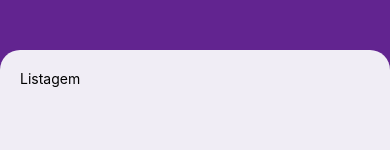
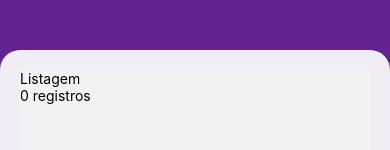
Before and after one commit to gorda0/account-test, a React Native app: screen / in a window 390 px wide. Shown: the part 150-300 px from the top of the page. Built offline with nearby package versions, Linux system fonts and the light colour scheme.

Commit message:
account listing enhancements

```diff
--- /dev/null
+++ b/src/components/BlankView/index.tsx
@@ -0,0 +1,9 @@
+import { View } from "react-native";
+
+import colors from "@constants/colors";
+import styled from "styled-components";
+
+export const BlankView = styled(View)`
+  background-color: ${colors.offwhite};
+  flex: 1;
+`;
--- a/src/components/Header/index.tsx
+++ b/src/components/Header/index.tsx
@@ -1,7 +1,7 @@
 import { ReactNode } from "react";
 import { TouchableWithoutFeedback, TouchableOpacity, View } from "react-native";
 
-import { Container, RowContainer, Title, BaseContainer } from "./styles";
+import { Container, RowContainer, Title } from "./styles";
 
 interface HeaderProps {
   name: string;
@@ -20,7 +20,7 @@ const Header = ({ name, leftItem, rightItem, bottomItem }: HeaderProps) => {
         </RowContainer>
         {rightItem && <TouchableOpacity>{rightItem}</TouchableOpacity>}
       </Container>
-      {bottomItem && <BaseContainer>{bottomItem}</BaseContainer>}
+      {bottomItem && <Container>{bottomItem}</Container>}
     </View>
   );
 };
--- a/src/components/Header/styles.ts
+++ b/src/components/Header/styles.ts
@@ -3,24 +3,21 @@ import { Text, View } from "react-native";
 import colors from "@constants/colors";
 import styled from "styled-components";
 
-export const BaseContainer = styled(View)`
-  padding-left: 10px;
-  padding-right: 10px;
+export const RowContainer = styled(View)`
+  justify-content: space-between;
+  flex-direction: row;
+  align-items: center;
 `;
 
-export const Container = styled(BaseContainer)`
-  flex-direction: row;
-  align-items: center;
-  justify-content: space-between;
+export const Container = styled(RowContainer)`
   min-height: 60px;
+  padding-left: 15px;
+  padding-right: 15px;
 `;
 
-export const RowContainer = styled(BaseContainer)`
+export const LeftContainer = styled(RowContainer)`
   flex: 1;
-  flex-direction: row;
-  align-items: center;
   justify-content: flex-start;
-  padding-left: 0px;
 `;
 
 export const Title = styled(Text)`
--- a/src/components/SearchInput/index.tsx
+++ b/src/components/SearchInput/index.tsx
@@ -1,5 +1,3 @@
-import { View } from "react-native";
-
 import colors from "@constants/colors";
 
 import { Input, SearchContainer, SearchIcon } from "./styles";
--- a/src/screens/Account/AccountList.tsx
+++ b/src/screens/Account/AccountList.tsx
@@ -1,27 +1,49 @@
-import { useContext, FC } from "react";
-import { Text, ScrollView } from "react-native";
+import { useContext } from "react";
+import { Text, View } from "react-native";
 
 import colors from "@constants/colors";
 import { AccountContext } from "@contexts/AccountContext";
 import { AccountNavigationProps } from "@navigation/types";
 import { useNavigation } from "@react-navigation/native";
-import { PageTitle } from "./styles";
+import styled from "styled-components";
+
+import { BlankView } from "@components/BlankView";
+import { Container, RowContainer, Title } from "@components/Header/styles";
+import { TouchableIcon } from "@components/TouchableIcon";
+
+import { AccountCounter, ListContainer, PageTitle } from "./styles";
+import { AccountType } from "@models/account";
+
+export const AccountItem = styled(View)`
+  flex: 1;
+  background-color: #fff;
+  border-radius: 10px;
+  padding-left: 10px;
+  padding-right: 10px;
+`;
 
 const AccountListScreen = () => {
   const navigation = useNavigation<AccountNavigationProps<"AccountList">>();
   const { accounts, addAccount } = useContext(AccountContext);
 
   return (
-    <ScrollView
-      style={{
-        backgroundColor: colors.offwhite,
-      }}
-    >
-      <PageTitle>Listagem</PageTitle>
-      {accounts.map(account => (
-        <Text>{account.name}</Text>
-      ))}
-    </ScrollView>
+    <BlankView>
+      <RowContainer>
+        <PageTitle>Listagem</PageTitle>
+        <AccountCounter>{accounts.length} registros</AccountCounter>
+      </RowContainer>
+
+      <ListContainer>
+        {accounts.map((account, accountIdx) => (
+          <AccountItem key={account.name + accountIdx}>
+            <Container>
+              <Text>1 . Teste</Text>
+              <TouchableIcon name="trash" size={20} color={colors.grayLight} />
+            </Container>
+          </AccountItem>
+        ))}
+      </ListContainer>
+    </BlankView>
   );
 };
 
--- a/src/screens/Account/styles.ts
+++ b/src/screens/Account/styles.ts
@@ -1,6 +1,6 @@
+import { ScrollView, Text } from "react-native";
+
 import colors from "@constants/colors";
-import { Text } from "react-native";
-
 import styled from "styled-components";
 
 export const PageTitle = styled(Text)`
@@ -8,3 +8,12 @@ export const PageTitle = styled(Text)`
   font-weight: 600;
   color: ${colors.grayBold};
 `;
+
+export const AccountCounter = styled(Text)`
+  color: ${colors.grayLight};
+`;
+
+export const ListContainer = styled(ScrollView)`
+  margin-top: 10;
+  flex: 1;
+`;
```
